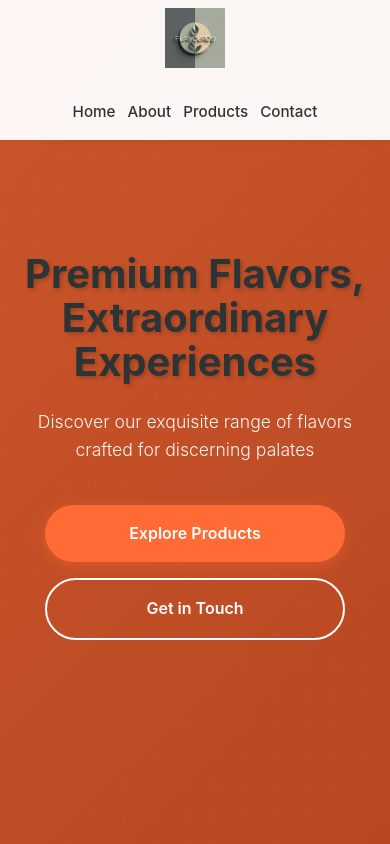
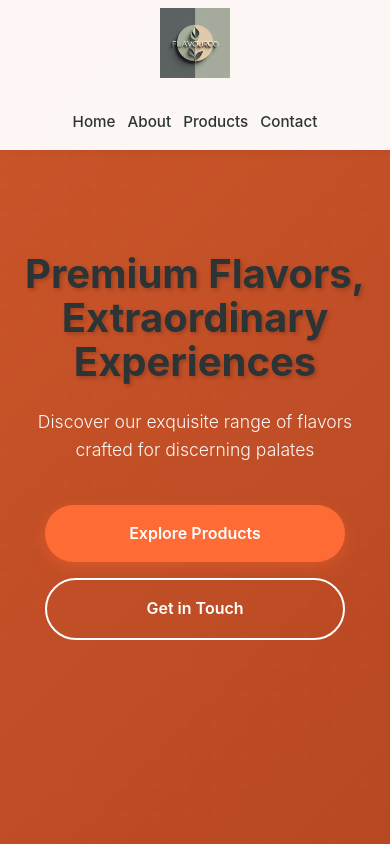
Before and after one commit to Temptingdude/FlavourCo, a React (Vite) app: page / in a window 390 px wide. Shown: the top 844 px of the page. Built offline with nearby package versions, Linux system fonts and the light colour scheme.

Commit message:
Use fc_logo1.svg, increase logo size to 100px to better fit header, adjust header height

```diff
--- a/src/App.css
+++ b/src/App.css
@@ -25,13 +25,13 @@
   display: flex;
   justify-content: space-between;
   align-items: center;
-  padding: 0.5rem 0;
-  min-height: 100px;
+  padding: 1rem 0;
+  min-height: 120px;
 }
 
 .logo-img {
-  height: 90px;
-  max-height: 90px;
+  height: 100px;
+  max-height: 100px;
   width: auto;
   object-fit: contain;
   transition: transform 0.3s ease;
@@ -456,12 +456,13 @@ section {
 
 @media (max-width: 768px) {
   .nav {
-    min-height: 80px;
+    min-height: 100px;
+    padding: 0.75rem 0;
   }
 
   .logo-img {
-    height: 70px;
-    max-height: 70px;
+    height: 80px;
+    max-height: 80px;
   }
 
   .footer-logo {
@@ -505,12 +506,13 @@ section {
 
 @media (max-width: 480px) {
   .nav {
-    min-height: 70px;
+    min-height: 90px;
+    padding: 0.5rem 0;
   }
 
   .logo-img {
-    height: 60px;
-    max-height: 60px;
+    height: 70px;
+    max-height: 70px;
   }
 
   .footer-logo {
```
